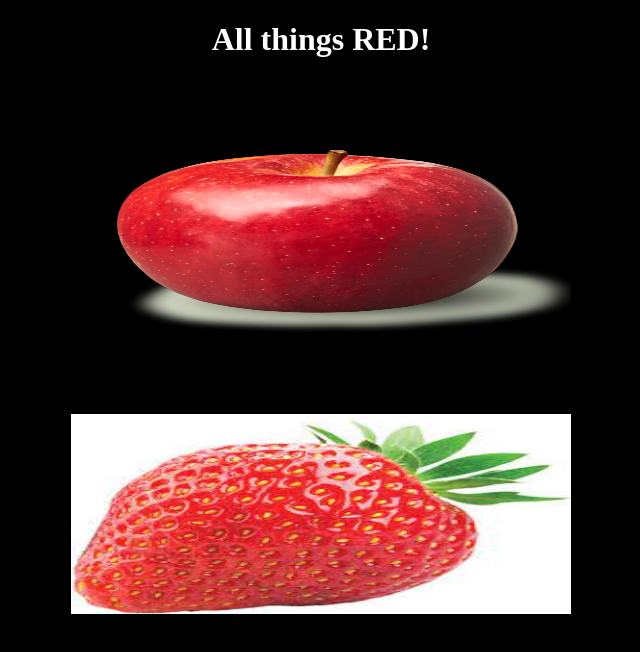
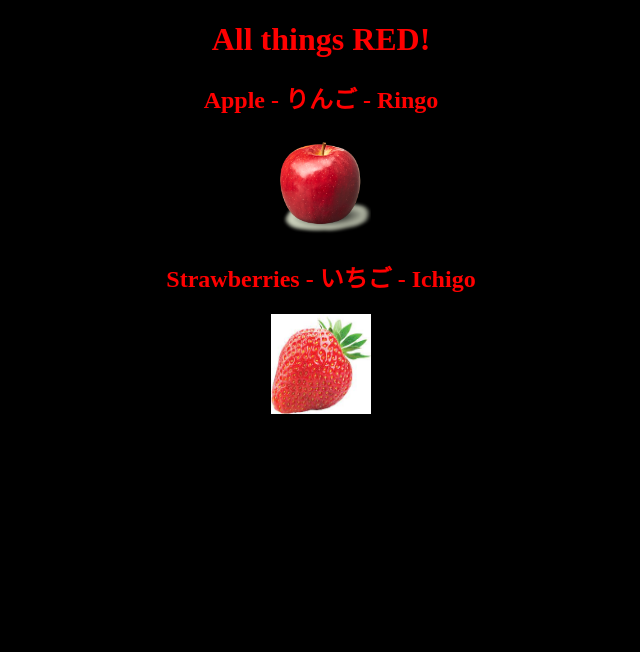
Before and after one commit to ReubenTanYuErn/japanese-color-html-css, a plain HTML site: page red.html in a window 1280 px wide. Shown: the whole page, without its empty margins (319-959 px from the left). Drawn offline with Linux system fonts and the light colour scheme.

Commit message:
Update style.css

```diff
--- a/style.css
+++ b/style.css
@@ -1,5 +1,21 @@
+.noto-serif jp-regular {
+    font-family: "Noto Serif JP", serif;
+    font-weight: 400;
+    font-style: normal;
+  }
+
 h1{
     color:white;
+}
+h1.pagetitle{
+    color:red;
+}
+h2.items{
+    color: red;
+}
+.itempictures{
+    height: 100px;
+    width: 100px;
 }
 #red{
     color:red;
@@ -43,4 +59,6 @@ img{
 *{
  text-align: center;
  background-color: black;
+ font-family: "Noto Serif JP", serif;
+
 }
```
